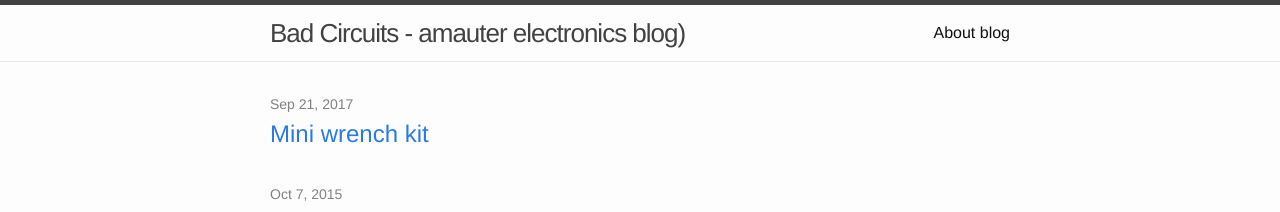
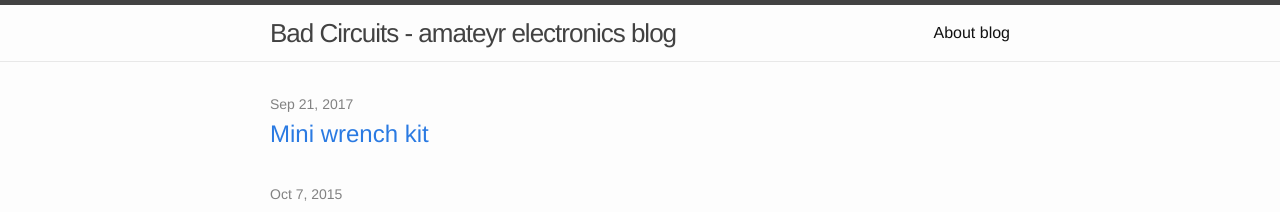
Before and after one commit to eugene-nikolaev/badcircuits.com, a Jekyll site: the page built from index.html, in a window 1280 px wide. Shown: the top 212 px of the page. Built offline with Jekyll 4.4.1, drawn with Linux system fonts in a browser that asks for light colours.

Commit message:
Fix about

```diff
--- a/_config.yml
+++ b/_config.yml
@@ -1,5 +1,5 @@
 # Site settings
-title: Bad Circuits - amauter electronics blog)
+title: Bad Circuits - amateyr electronics blog
 email: eug.nikolaev@gmail.com
 description: > # this means to ignore newlines until "baseurl:"
   Blog about electronics and schematics. Digital, microcontrollers and not only.
```
